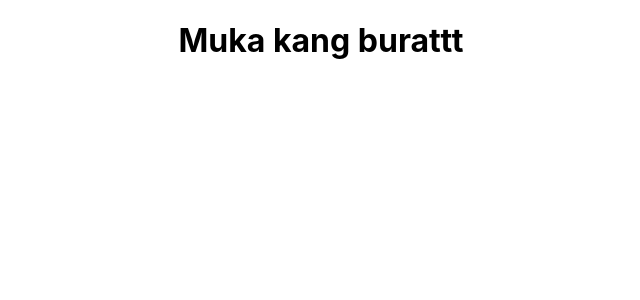
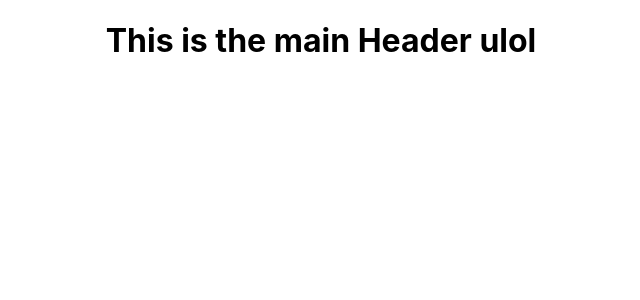
Before and after one commit to edutrack17-cloud/Edutrack, a React (Create React App) app in the folder frontend/my/: page / in a window 1280 px wide. Shown: the top 300 px of the page, without its empty margins (319-959 px from the left). Built offline with nearby package versions, Linux system fonts and the light colour scheme.

Commit message:
dagdag Ulol lang pre

```diff
--- a/frontend/my/src/App.js
+++ b/frontend/my/src/App.js
@@ -5,7 +5,7 @@ function App() {
   return (
     <div className="App">
        <h1>
-        Muka kang burattt
+        This is the main Header ulol
        </h1>
     </div>
   );
```
